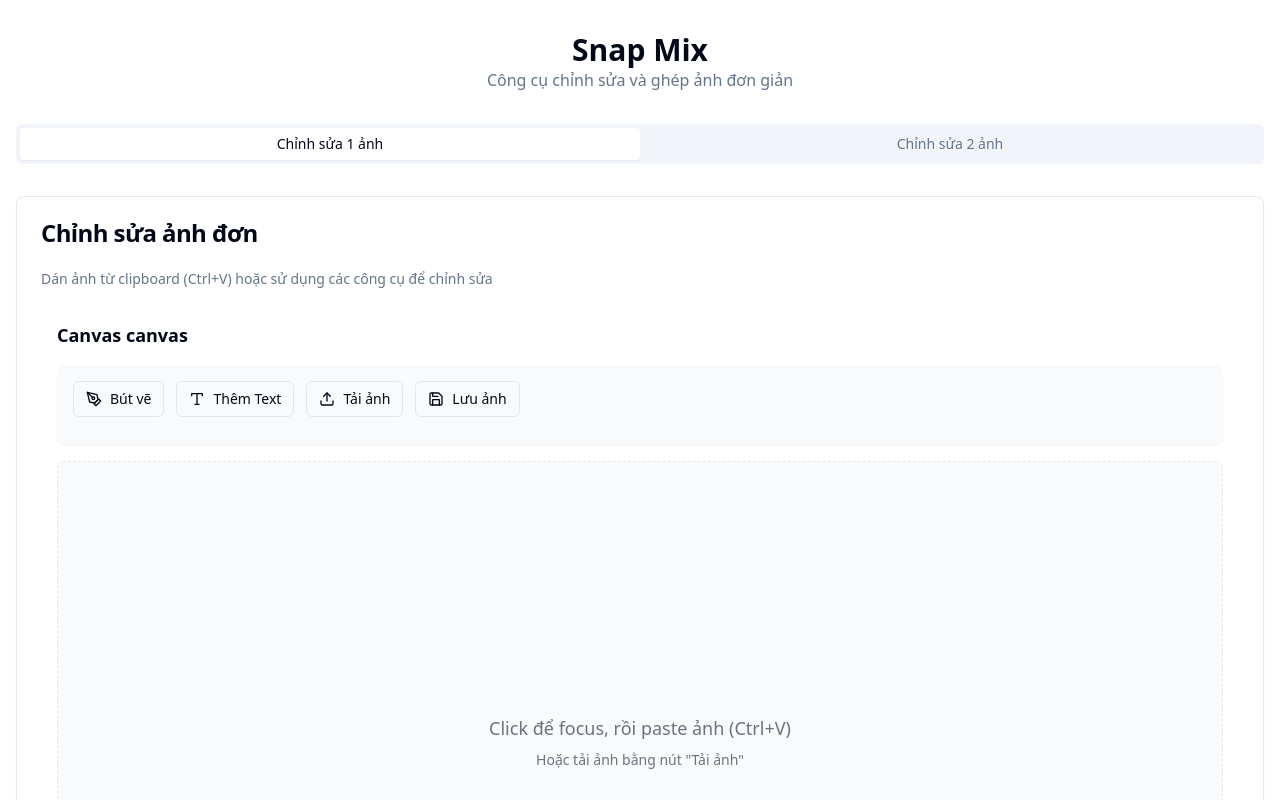
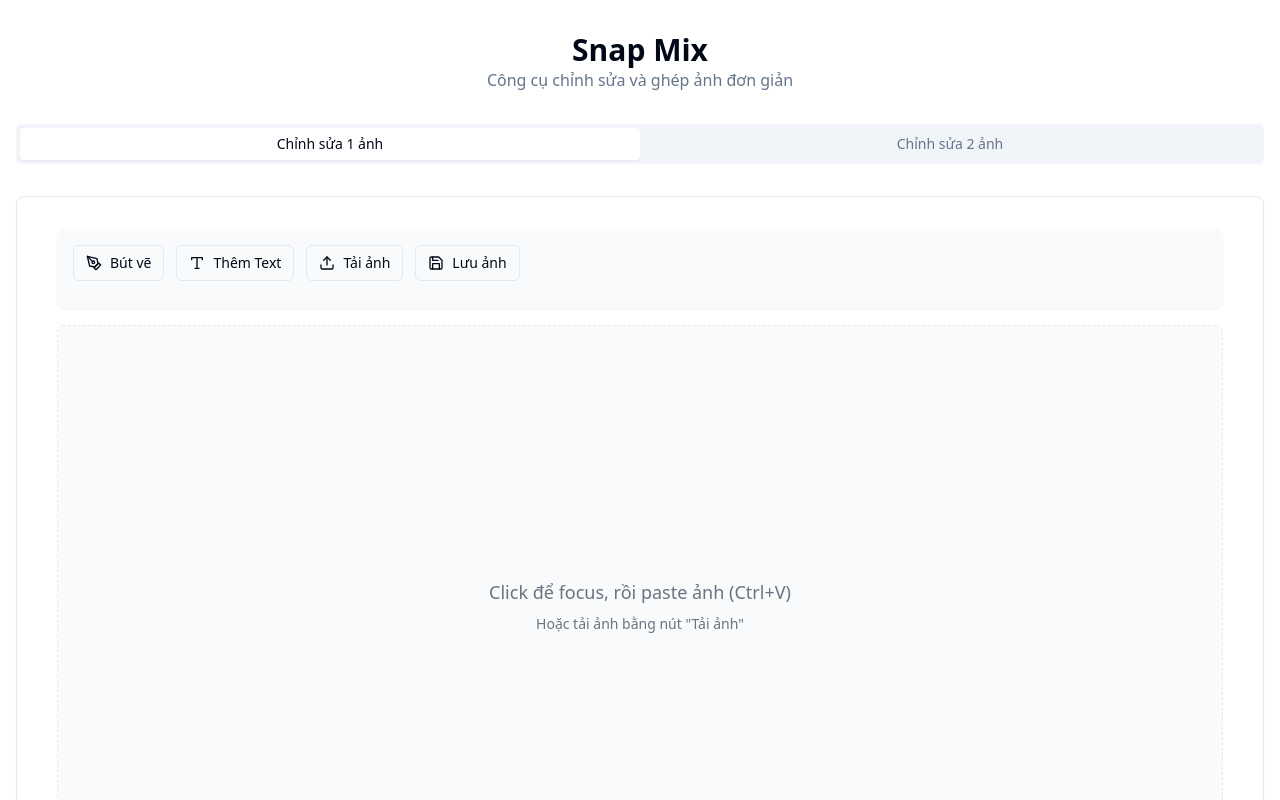
Before and after one commit to Trung15010802/snap_mix, a React (Vite) app: page / in a window 1280 px wide. Shown: the top 800 px of the page. Built offline with nearby package versions, Linux system fonts and the light colour scheme.

Commit message:
refactor(ui): remove redundant titles and descriptions from canvas components

```diff
--- a/src/App.tsx
+++ b/src/App.tsx
@@ -1,5 +1,5 @@
 import { Tabs, TabsList, TabsTrigger, TabsContent } from '@/components/ui/tabs'
-import { Card, CardContent, CardHeader, CardTitle } from '@/components/ui/card'
+import { Card, CardContent } from '@/components/ui/card'
 import { ToastProvider } from '@/components/ui/toast'
 import Canvas from '@/components/Canvas'
 import DualCanvas from '@/components/DualCanvas'
@@ -24,13 +24,7 @@ function App(): JSX.Element {
 
           <TabsContent value="single">
             <Card>
-              <CardHeader>
-                <CardTitle>Chỉnh sửa ảnh đơn</CardTitle>
-              </CardHeader>
               <CardContent>
-                <div className="text-sm text-muted-foreground mb-4">
-                  Dán ảnh từ clipboard (Ctrl+V) hoặc sử dụng các công cụ để chỉnh sửa
-                </div>
                 <Canvas />
               </CardContent>
             </Card>
@@ -38,13 +32,7 @@ function App(): JSX.Element {
 
           <TabsContent value="dual">
             <Card>
-              <CardHeader>
-                <CardTitle>Chỉnh sửa và ghép 2 ảnh</CardTitle>
-              </CardHeader>
               <CardContent>
-                <div className="text-sm text-muted-foreground mb-4">
-                  Dán ảnh vào từng khung, chỉnh sửa và ghép lại thành một ảnh duy nhất
-                </div>
                 <DualCanvas />
               </CardContent>
             </Card>
--- a/src/components/Canvas.tsx
+++ b/src/components/Canvas.tsx
@@ -490,7 +490,6 @@ const Canvas: React.FC<CanvasProps> = ({ id = 'canvas', onCanvasReady }) => {
     <div className="flex flex-col gap-4 p-4">
       {/* Canvas title */}
       <div className="flex items-center justify-between">
-        <h3 className="text-lg font-semibold">Canvas {id}</h3>
         {isFocused && (
           <span className="text-xs px-2 py-1 bg-blue-100 text-blue-800 rounded">
             Đang focus - Paste ảnh ở đây
```
